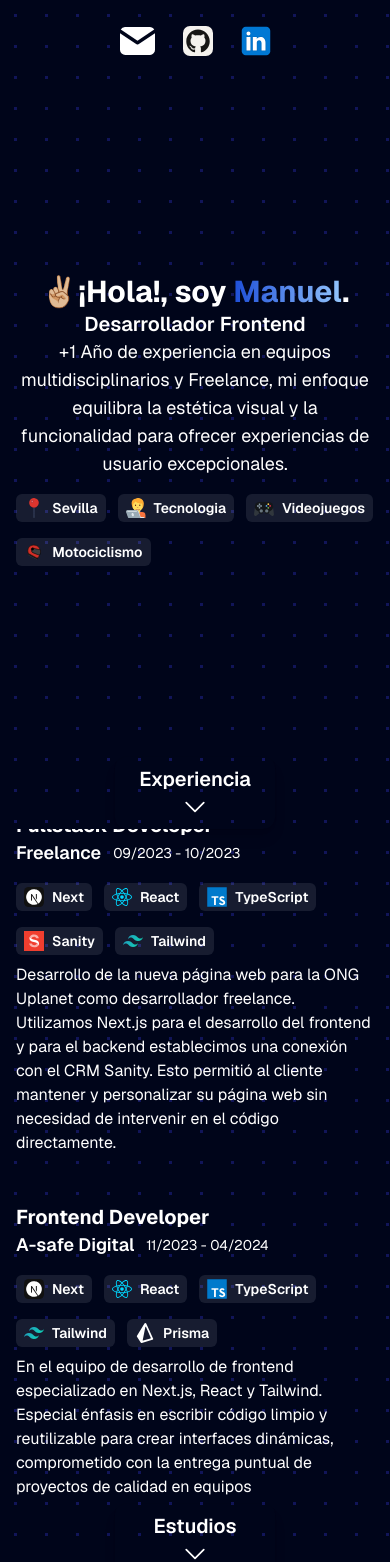
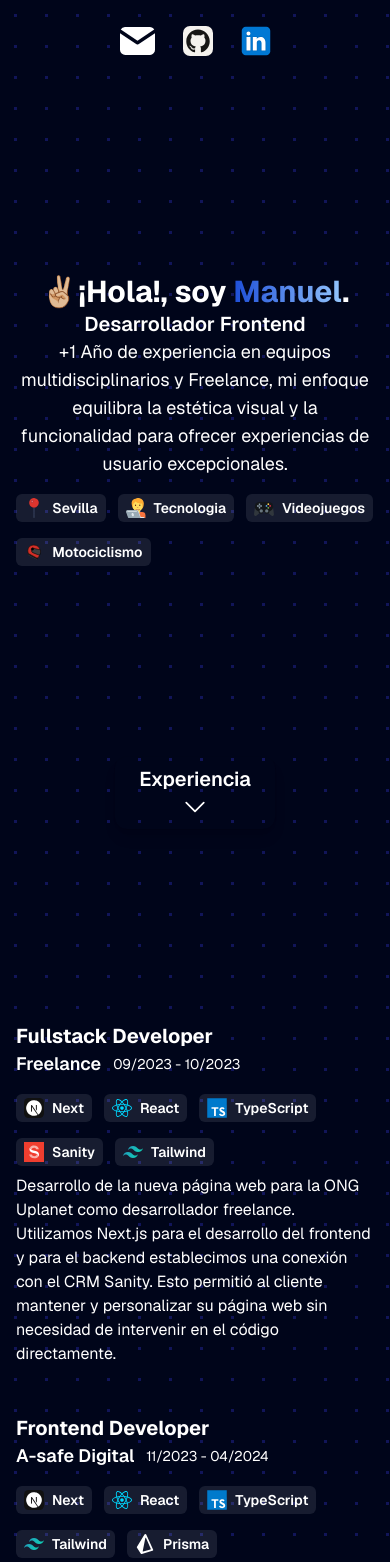
Before and after one commit to manup94/portfolio, a Next.js app: page / in a window 390 px wide. Shown: the top 1562 px of the page. Built offline with nearby package versions, Linux system fonts and the light colour scheme.

Commit message:
Fix responsive

```diff
--- a/src/app/components/experience/experience-grid.tsx
+++ b/src/app/components/experience/experience-grid.tsx
@@ -5,7 +5,7 @@ const ExperienceGrid = () => {
   return (
     <section
       id="experiencia"
-      className="w-full flex items-center py-12 md:py-24 h-[80vh] overflow-hidden"
+      className="w-full flex items-center py-12 md:py-24 md:h-[80vh] h-[130vh]"
     >
       <div className="container px-4 md:px-6 mx-auto">
         <div className="space-y-4 text-white">
--- a/src/app/components/experience/experience-item.tsx
+++ b/src/app/components/experience/experience-item.tsx
@@ -31,7 +31,6 @@ const icons: any = {
 };
 
 const ExperienceItem: FC<ExperienceItemProps> = ({ experience }) => {
-  console.log(experience);
   return (
     <div className="flex flex-col gap-2">
       <div>
--- a/src/app/components/projects/projects-grid.tsx
+++ b/src/app/components/projects/projects-grid.tsx
@@ -5,7 +5,7 @@ const ProjectsGrid = () => {
   return (
     <section id="proyectos" className="py-12 md:py-24 lg:py-32">
       <div className="">
-        <div className="grid lg:gap-6 gap-12 lg:grid-cols-2 grid-cols-1 lg:p-0 p-10">
+        <div className="grid lg:gap-6 gap-12 lg:grid-cols-2 grid-cols-1 lg:p-0 p-4">
           {projects.map((project) => {
             return <ProjectItem key={project.id} project={project} />;
           })}
```
